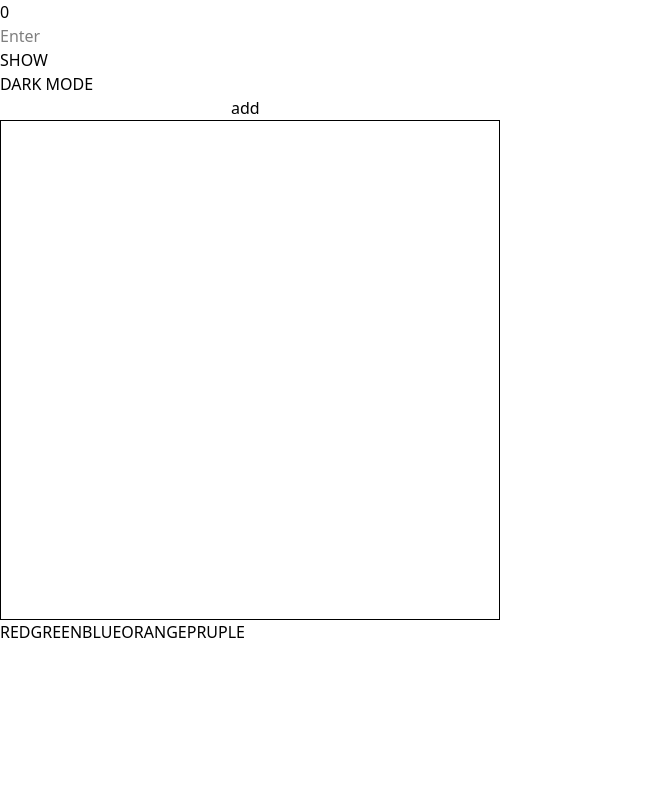
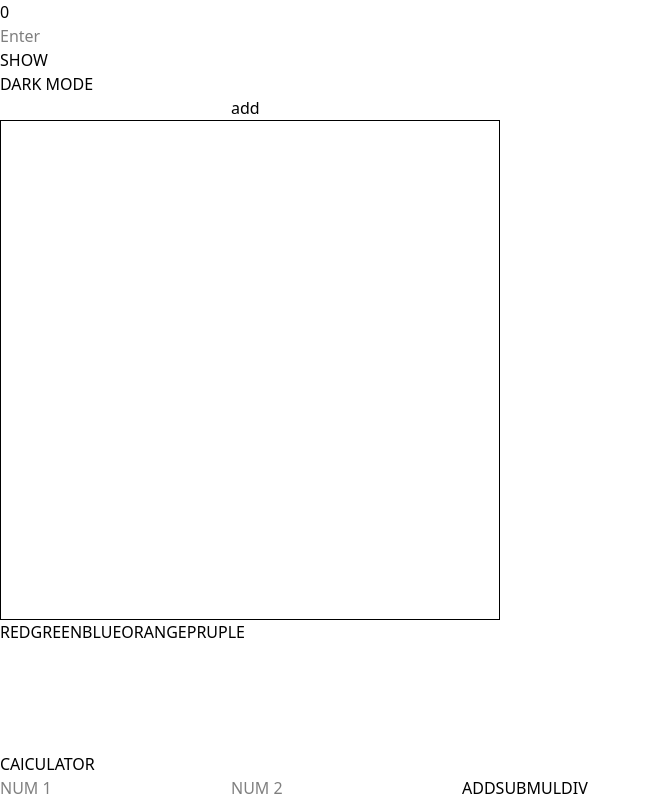
Before and after one commit to therealgone/Dev-Book, a Next.js app: page / in a window 1280 px wide. Shown: the part 848-1648 px from the top of the page, without its empty margins (0-651 px from the left). Before the commit the page ends 1600 px from the top, so only its background shows below. Built offline with nearby package versions, Linux system fonts and the light colour scheme.

Commit message:
CALC ADDED UI PENDING FOR ALL

```diff
--- /dev/null
+++ b/src/app/components/calc.tsx
@@ -0,0 +1,70 @@
+import { ChangeEvent, useState } from "react";
+
+export default function calc() {
+
+    const [numa, SetNuma] = useState("")
+    const [numb, SetNumb] = useState("")
+    const [ans, SetAns] = useState("")
+
+    const handelinputa = (e: ChangeEvent<HTMLInputElement>) => {
+        SetNuma(e.target.value)
+    }
+
+    const handelinputb = (e: ChangeEvent<HTMLInputElement>) => {
+        SetNumb(e.target.value)
+    }
+
+    const add = () => {
+
+        const a = Number(numa)
+        const b = Number(numb)
+        SetAns((a + b).toString());
+
+    }
+
+    const sub = () => {
+        const a = Number(numa)
+        const b = Number(numb)
+        SetAns((a - b).toString());
+    }
+    const mul = () => {
+        const a = Number(numa)
+        const b = Number(numb)
+        SetAns((a * b).toString());
+    }
+    const div = () => {
+        const a = Number(numa)
+        const b = Number(numb)
+        SetAns((a / b).toString());
+    }
+
+
+    return (
+
+        <div>
+            <div>
+                <h1> CAlCULATOR</h1>
+                <input
+                    type="text"
+                    placeholder="NUM 1"
+                    onChange={handelinputa}
+                    value={numa}>
+                </input>
+                <input
+                    type="text"
+                    placeholder="NUM 2"
+                    onChange={handelinputb}
+                    value={numb}>
+                </input>
+
+                <button onClick={add}>ADD</button>
+                <button onClick={sub}>SUB</button>
+                <button onClick={mul}>MUL</button>
+                <button onClick={div}>DIV</button>
+
+                <h1>{ans}</h1>
+            </div>
+        </div>
+    );
+
+}
--- a/src/app/page.tsx
+++ b/src/app/page.tsx
@@ -3,6 +3,7 @@
 import Image from "next/image";
 import Welcome from "./components/welcome";
 import BasicReact from "./components/BasicReact";
+import Calc from "./components/calc";
 
 
 
@@ -16,6 +17,9 @@ export default function Home() {
       <section>
         <BasicReact/>
       </section>
+      <section>
+       <Calc/>
+      </section>
     </main>
   );
 }
```
